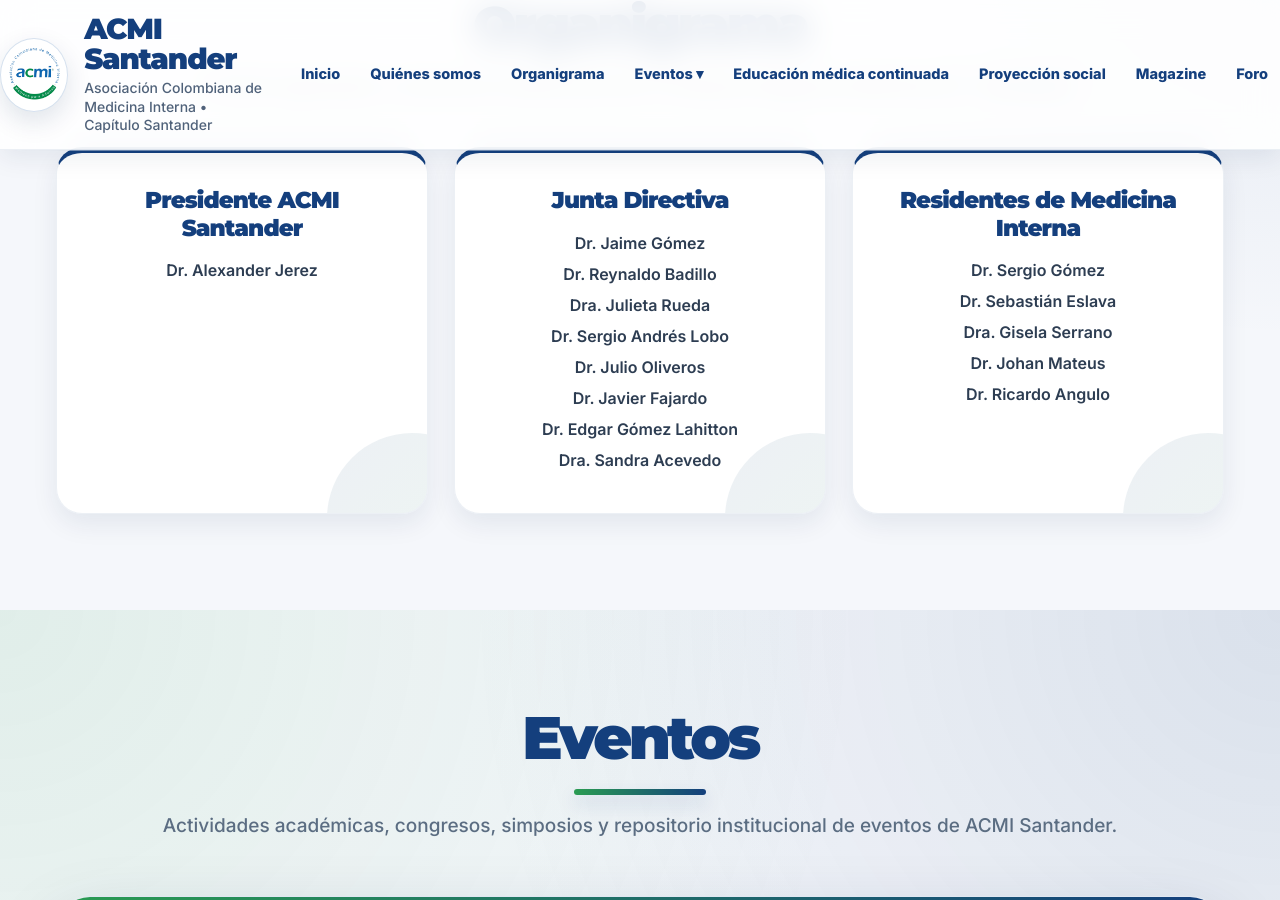
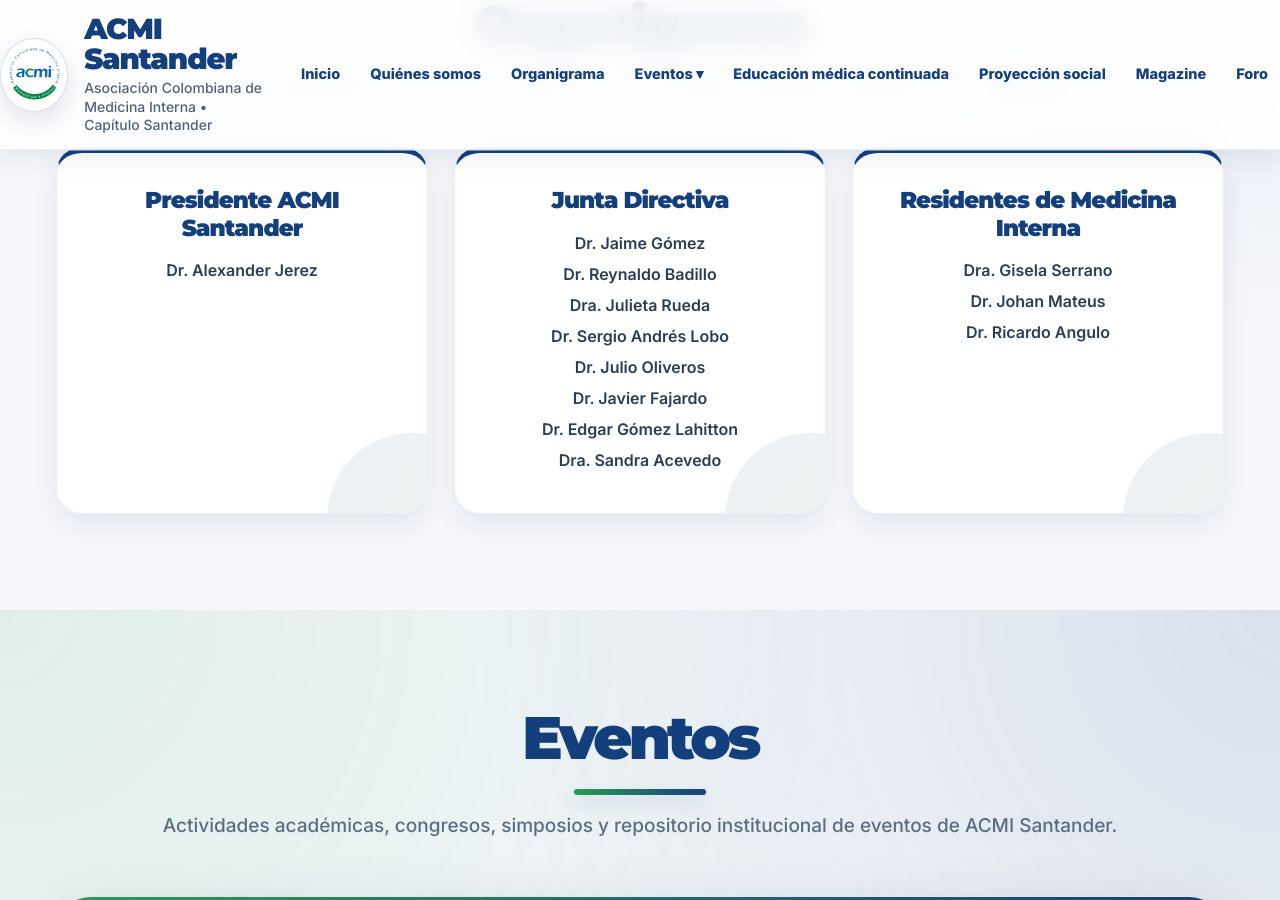
Before and after one commit to Acmisantander/Acmisantander, a Jekyll site: the page built from index.html, in a window 1280 px wide and 900 px high, scrolled down 2115 px. Built offline with Jekyll 4.4.1, drawn with Linux system fonts in a browser that asks for light colours.

Commit message:
Update index.html

```diff
--- a/index.html
+++ b/index.html
@@ -1773,8 +1773,6 @@
 
         <div class="org-card reveal">
           <h3>Residentes de Medicina Interna</h3>
-          <p>Dr. Sergio Gómez</p>
-          <p>Dr. Sebastián Eslava</p>
           <p>Dra. Gisela Serrano</p>
           <p>Dr. Johan Mateus</p>
           <p>Dr. Ricardo Angulo</p>
```
